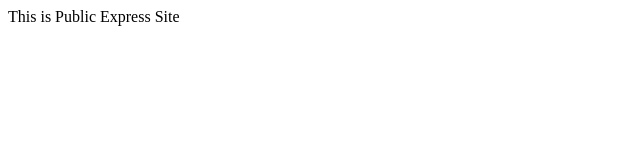
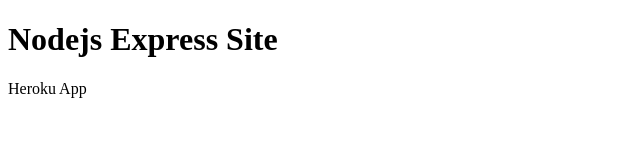
Before and after one commit to nandeepn/web-server, a website: page public/index.html in a window 1280 px wide. Shown: the whole page, without its empty margins (0-640 px from the left). Drawn offline with Linux system fonts and the light colour scheme.

Commit message:
index.html updated with new message

```diff
--- a/public/index.html
+++ b/public/index.html
@@ -7,6 +7,7 @@
     <title>Document</title>
 </head>
 <body>
-    This is Public Express Site
+    <h1> Nodejs Express Site</h1>
+    <p> Heroku App </p>
 </body>
 </html>
```
